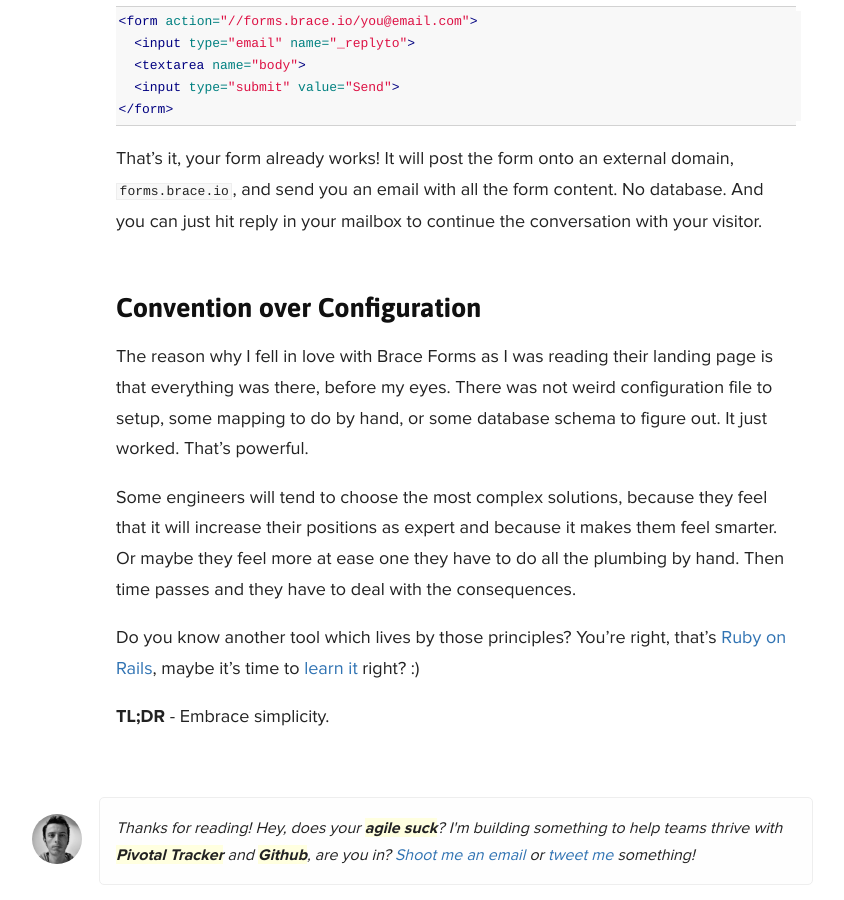
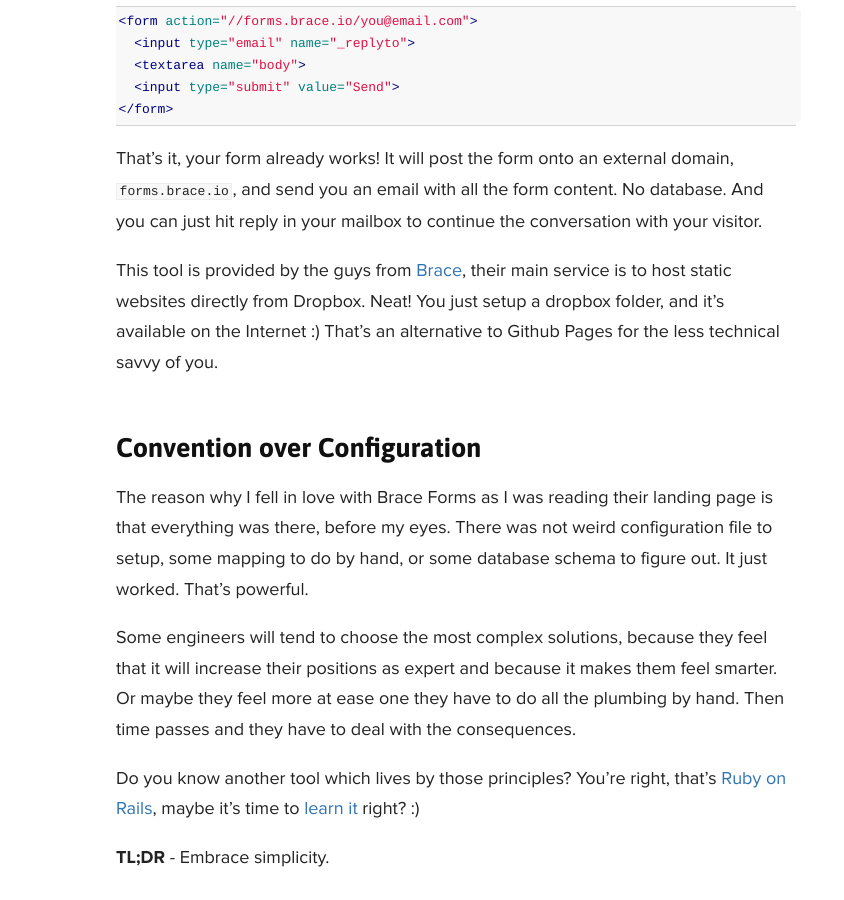
Before and after one commit to ssaunier/ssaunier.github.io, a Jekyll site: the page built from _posts/2014-04-15-you-do-not-need-a-database-for-your-contact-form.markdown, in a window 1280 px wide and 900 px high, scrolled down 1297 px. Shown: the whole window, without its empty margins (184-1028 px from the left). Built offline with Jekyll 4.4.1, drawn with Linux system fonts in a browser that asks for light colours; Markdown is read by kramdown in place of the engine named in the settings; comment, search, counter and statistics services are not loaded.

Commit message:
Description + mention of Brace

```diff
--- a/_posts/2014-04-15-you-do-not-need-a-database-for-your-contact-form.markdown
+++ b/_posts/2014-04-15-you-do-not-need-a-database-for-your-contact-form.markdown
@@ -1,7 +1,7 @@
 ---
 layout: post
 title: "You do not need a database for your contact form"
-description: ""
+description: "Learn how to simply embed a contact form on your static website"
 category: blog
 ---
 
@@ -41,6 +41,8 @@
 
 That's it, your form already works! It will post the form onto an external domain, `forms.brace.io`, and send you an email with all the form content. No database. And you can just hit reply in your mailbox to continue the conversation with your visitor.
 
+This tool is provided by the guys from [Brace](http://brace.io/), their main service is to host static websites directly from Dropbox. Neat! You just setup a dropbox folder, and it's available on the Internet :) That's an alternative to Github Pages for the less technical savvy of you.
+
 ## Convention over Configuration
 
 The reason why I fell in love with Brace Forms as I was reading their landing page is that everything was there, before my eyes. There was not weird configuration file to setup, some mapping to do by hand, or some database schema to figure out. It just worked. That's powerful.
```
